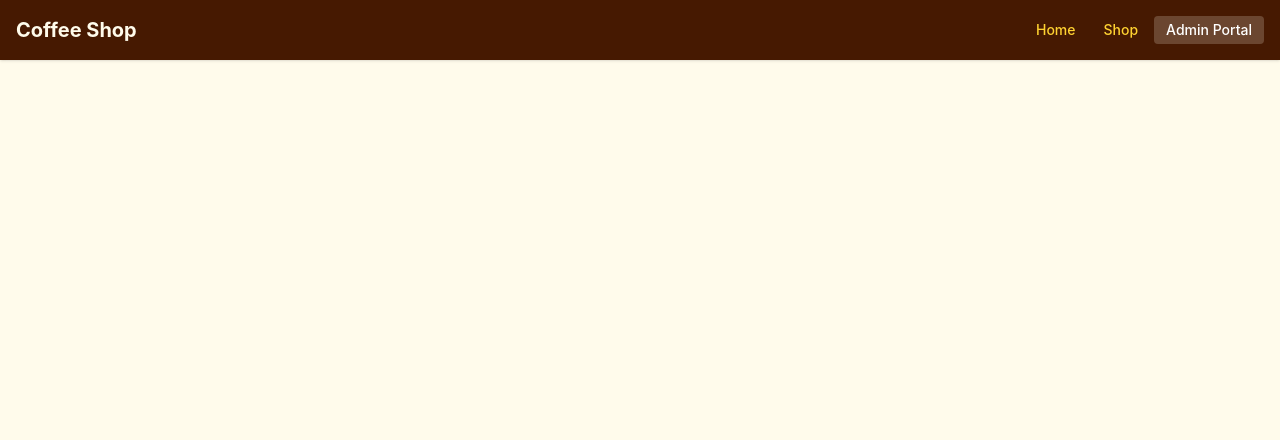
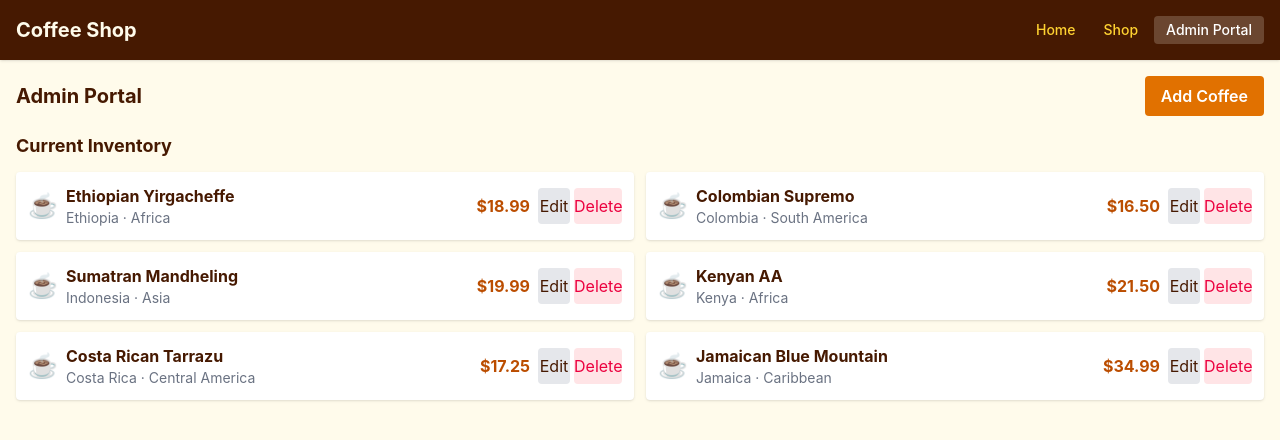
Before and after one commit to Victor-Mufasa/coffee-shop, a React (Vite) app: page /admin in a window 1280 px wide. Before the commit this address had no page. Shown: the top 440 px of the page. Built offline with nearby package versions, Linux system fonts and the light colour scheme; data requests are answered from the project's data file.

Commit message:
Added the admin page and integrated it in the app component

```diff
--- a/src/App.jsx
+++ b/src/App.jsx
@@ -2,6 +2,7 @@ import { useState, useEffect } from "react";
 import { BrowserRouter, Routes, Route, Link, NavLink } from "react-router";
 import HomePage from "./pages/HomePage.jsx";
 import ShopPage from "./pages/ShopPage.jsx";
+import AdminPage from "./pages/AdminPage.jsx";
 import "./index.css";
 
 function App() {
@@ -13,11 +14,9 @@ function App() {
       .then((res) => res.json())
       .then((data) => {
         setProducts(data);
-        setLoading(false);
       })
       .catch((err) => {
         console.error("Error:", err);
-        setLoading(false);
       });
   }, []);
 
@@ -119,6 +118,14 @@ function App() {
               path="/shop"
               element={<ShopPage products={products} />}
             />
+            <Route path="/admin" element={
+              <AdminPage
+                products={products}
+                onAdd={addProduct}
+                onUpdate={updateProduct}
+                onDelete={deleteProduct}
+              />
+            } />
           </Routes>
         </main>
       </div>
--- /dev/null
+++ b/src/pages/AdminPage.jsx
@@ -0,0 +1,169 @@
+import { useState } from "react";
+
+function AdminPage({ products, onAdd, onUpdate, onDelete }) {
+  const [isAdding, setIsAdding] = useState(false);
+  const [editingId, setEditingId] = useState(null);
+  const [form, setForm] = useState({
+    name: '',
+    description: '',
+    origin: '',
+    price: '',
+    location: ''
+  });
+
+  const handleChange = (e) => {
+    setForm({ ...form, [e.target.name]: e.target.value });
+  };
+
+  const handleSubmit = (e) => {
+    e.preventDefault();
+    const productData = {
+      ...form,
+      price: parseFloat(form.price)
+    };
+
+    if (editingId) {
+      onUpdate(editingId, productData);
+      setEditingId(null);
+    } else {
+      onAdd(productData);
+    }
+
+    setForm({ name: '', description: '', origin: '', price: '', location: '' });
+    setIsAdding(false);
+  };
+
+  const startEdit = (product) => {
+    setEditingId(product.id);
+    setForm({
+      name: product.name,
+      description: product.description,
+      origin: product.origin,
+      price: product.price,
+      location: product.location
+    });
+    setIsAdding(true);
+  };
+
+  const cancelForm = () => {
+    setIsAdding(false);
+    setEditingId(null);
+    setForm({ name: '', description: '', origin: '', price: '', location: '' });
+  };
+
+  return (
+    <div className="p-4">
+      <div className="flex justify-between items-center mb-4">
+        <h2 className="text-xl font-bold">Admin Portal</h2>
+        <button onClick={() => setIsAdding(true)} className="bg-amber-600 text-white px-4 py-2 rounded font-semibold hover:bg-amber-700">
+          Add Coffee
+        </button>
+      </div>
+
+      {isAdding && (
+        <div className="bg-white p-4 rounded shadow mb-6">
+          <h3 className="text-lg font-bold mb-3">
+            {editingId ? 'Edit Coffee' : 'Add New Coffee'}
+          </h3>
+          <form onSubmit={handleSubmit}>
+            <div className="grid md:grid-cols-2 gap-3">
+              <div>
+                <label className="block text-sm font-medium mb-1">Coffee Name</label>
+                <input
+                  name="name"
+                  placeholder="Type Here"
+                  value={form.name}
+                  onChange={handleChange}
+                  className="w-full p-2 border rounded"
+                  required
+                />
+              </div>
+              <div>
+                <label className="block text-sm font-medium mb-1">Origin</label>
+                <input
+                  name="origin"
+                  placeholder="Type Here"
+                  value={form.origin}
+                  onChange={handleChange}
+                  className="w-full p-2 border rounded"
+                  required
+                />
+              </div>
+              <div>
+                <label className="block text-sm font-medium mb-1">Location</label>
+                <input
+                  name="location"
+                  placeholder="Type Here"
+                  value={form.location}
+                  onChange={handleChange}
+                  className="w-full p-2 border rounded"
+                  required
+                />
+              </div>
+              <div>
+                <label className="block text-sm font-medium mb-1">Price ($)</label>
+                <input
+                  name="price"
+                  type="number"
+                  placeholder="0.00"
+                  value={form.price}
+                  onChange={handleChange}
+                  className="w-full p-2 border rounded"
+                  required
+                />
+              </div>
+            </div>
+            <div className="mt-3">
+              <label className="block text-sm font-medium mb-1">Description</label>
+              <textarea
+                name="description"
+                placeholder="Text here"
+                value={form.description}
+                onChange={handleChange}
+                rows="3"
+                className="w-full p-2 border rounded"
+                required
+              />
+            </div>
+            <div className="flex gap-2 mt-4">
+              <button type="submit" className="bg-amber-600 text-white px-6 py-2 rounded font-semibold hover:bg-amber-700">
+                {editingId ? 'Update' : 'Submit'}
+              </button>
+              <button type="button" onClick={cancelForm} className="bg-gray-200 text-gray-800 px-6 py-2 rounded font-semibold hover:bg-gray-300">
+                Cancel
+              </button>
+            </div>
+          </form>
+        </div>
+      )}
+
+      <div>
+        <h3 className="font-bold text-lg mb-3">Current Inventory</h3>
+        <div className="grid md:grid-cols-2 gap-3">
+          {products.map(p => (
+            <div key={p.id} className="bg-white p-3 rounded shadow flex justify-between items-center">
+              <div className="flex items-center gap-2">
+                <span className="text-2xl">☕</span>
+                <div>
+                  <div className="font-bold">{p.name}</div>
+                  <div className="text-gray-500 text-sm">{p.origin} · {p.location}</div>
+                </div>
+              </div>
+              <div className="flex items-center gap-1">
+                <span className="text-amber-700 font-bold mr-1">${p.price.toFixed(2)}</span>
+                <button onClick={() => startEdit(p)} className="w-8 h-9 bg-gray-200 rounded hover:bg-gray-300">
+                  Edit
+                </button>
+                <button onClick={() => onDelete(p.id)} className="w-12 h-9 bg-rose-100 text-rose-600 rounded hover:bg-rose-200">
+                  Delete
+                </button>
+              </div>
+            </div>
+          ))}
+        </div>
+      </div>
+    </div>
+  );
+}
+
+export default AdminPage;
--- a/src/pages/HomePage.jsx
+++ b/src/pages/HomePage.jsx
@@ -1,4 +1,3 @@
-// HomePage.jsx - Minimal Tailwind version
 import { Link } from "react-router";
 
 function HomePage() {
```
Also changed, not shown: src/pages/ShopPage.jsx (+11 -9 lines).
